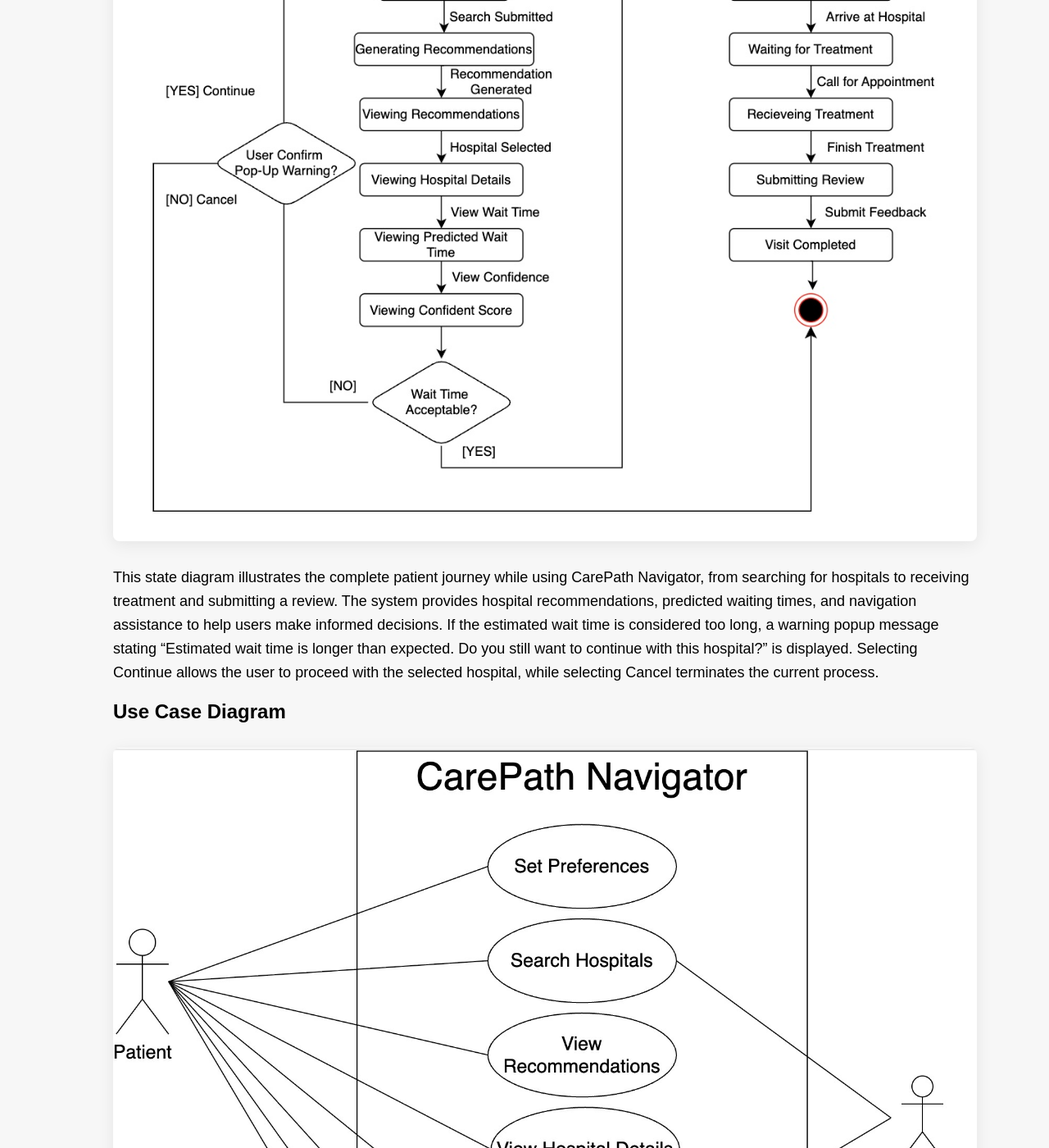
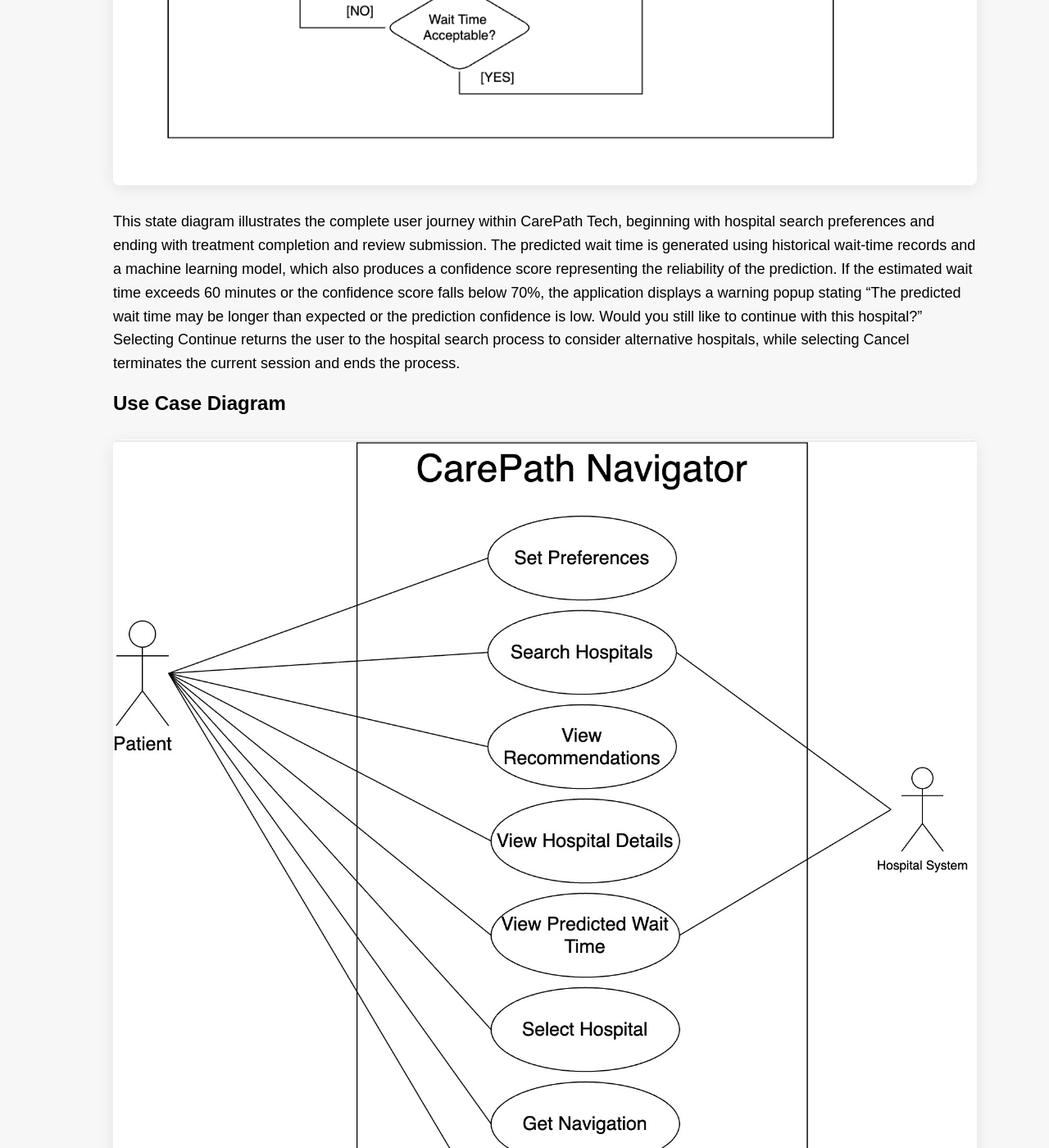
Before and after one commit to daitera1/PBL3-Group-D, a Jekyll site: the page built from _posts/2026-04-28-system-design.md, in a window 1280 px wide and 1400 px high, scrolled down 4124 px. Shown: the whole window at 82% size. Built offline with Jekyll 4.4.1, drawn with Linux system fonts in a browser that asks for light colours; some of the changed text lies outside the part shown.

Commit message:
refactor: update system design documentation diagrams and reset site styling

```diff
--- a/_posts/2026-04-28-system-design.md
+++ b/_posts/2026-04-28-system-design.md
@@ -33,7 +33,7 @@
 
 ## Class Diagram
 
-![Class Diagram]({{ "/images/Class%20Diagram.png" | relative_url }})
+![Class Diagram]({{ "/images/Class%20Diagram.jpg" | relative_url }})
 
 
 This class diagram illustrates how patients submit their location and language information to the system. The Recommendation Engine retrieves hospital information and waiting-time predictions to rank available hospitals. Wait Time Prediction uses queue data provided by hospitals, while each hospital manages its own departments, language support services, and queue information. Together, these components provide patients with suitable hospital recommendations and estimated waiting times.
@@ -85,11 +85,10 @@
 
 ## State Diagram
 
-![State Diagram]({{ "/images/State%20Diagram.jpg" | relative_url }})
+![State Diagram]({{ "/images/State%20Diagram.png" | relative_url }})
 
 
-This state diagram illustrates the complete patient journey while using CarePath Navigator, from searching for hospitals to receiving treatment and submitting a review. The system provides hospital recommendations, predicted waiting times, and navigation assistance to help users make informed decisions. If the estimated wait time is considered too long, a warning popup message stating "Estimated wait time is longer than expected. Do you still want to continue with this hospital?" is displayed. Selecting Continue allows the user to proceed with the selected hospital, while selecting Cancel terminates the current process.
-
+This state diagram illustrates the complete user journey within CarePath Tech, beginning with hospital search preferences and ending with treatment completion and review submission. The predicted wait time is generated using historical wait-time records and a machine learning model, which also produces a confidence score representing the reliability of the prediction. If the estimated wait time exceeds 60 minutes or the confidence score falls below 70%, the application displays a warning popup stating "The predicted wait time may be longer than expected or the prediction confidence is low. Would you still like to continue with this hospital?" Selecting Continue returns the user to the hospital search process to consider alternative hospitals, while selecting Cancel terminates the current session and ends the process.
 
 
 
@@ -126,6 +125,8 @@
 ![Sequence Diagram]({{ "/images/Sequence%20Diagram.png" | relative_url }})
 
 
+This sequence diagram describes the process of searching for hospitals, generating predicted wait times, and providing navigation assistance within CarePath Tech. The prediction system retrieves historical wait-time records from the hospital database and applies a machine learning model to estimate waiting times and confidence scores. If the estimated wait time exceeds 60 minutes or the confidence score is below 70%, the mobile application displays a warning popup suggesting that the user consider another hospital. Navigation information, including route, estimated travel time, and distance, is obtained through a navigation service utilizing real-time traffic data available through the Google Maps API when available.
+
 
 
 ## Deployment Diagram
```
Also changed, not shown: images/Class Diagram.jpg (added), images/Class Diagram.png (deleted), images/State Diagram.jpg (deleted), images/State Diagram.png (added), 9 other files.
